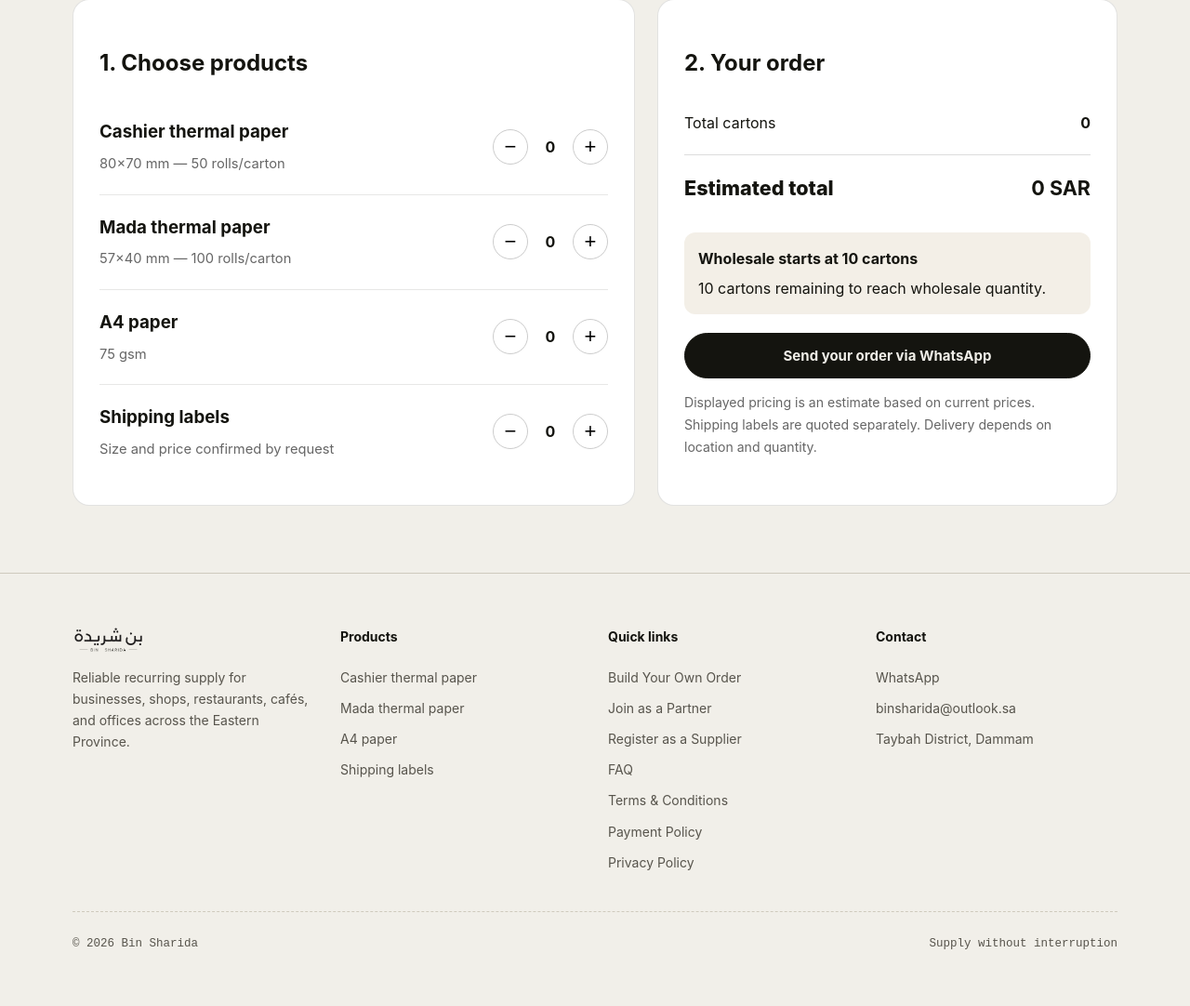
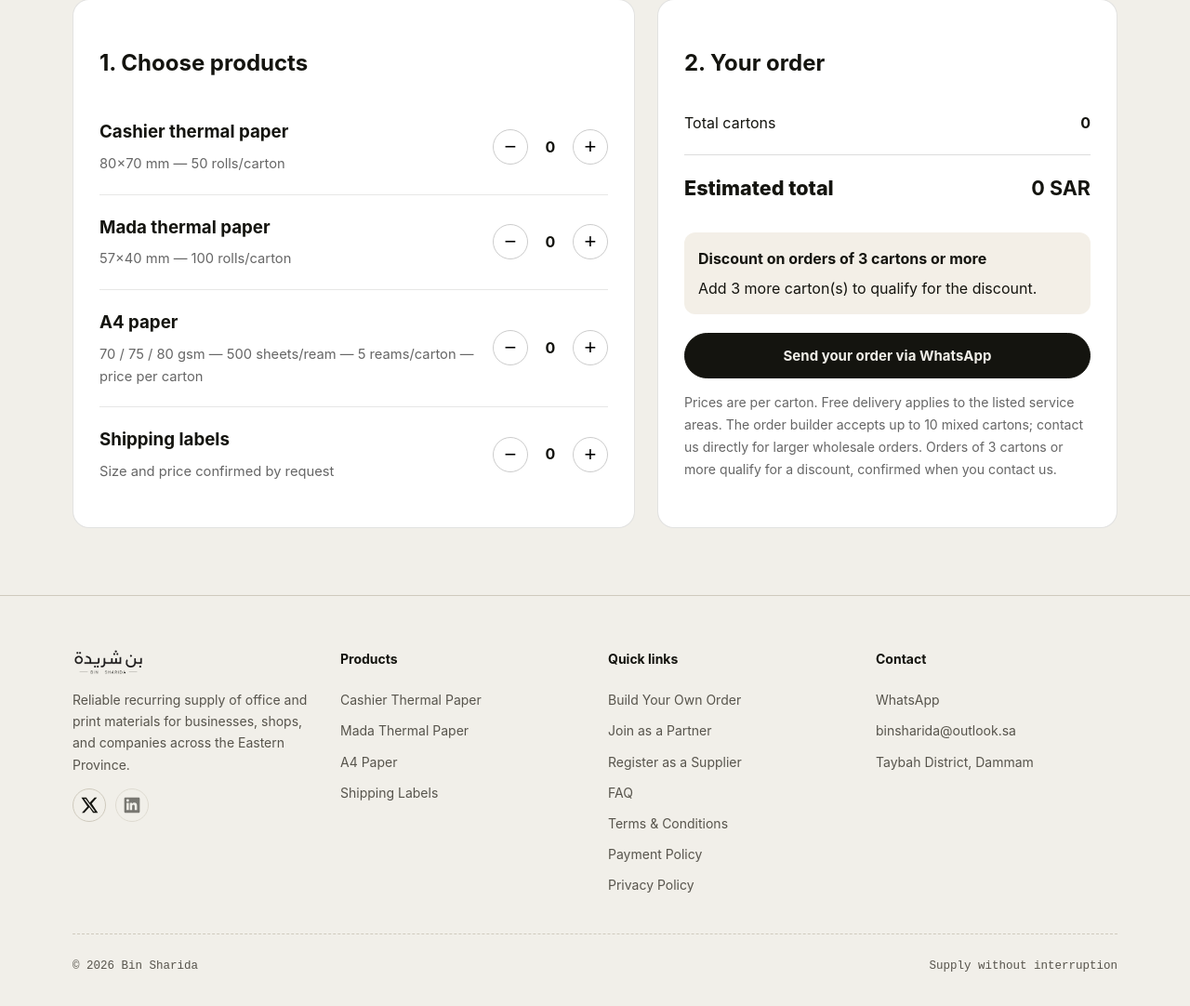
Before and after one commit to dasdossary-eng/waseet, a plain HTML site: page en/calculator.html in a window 1280 px wide. Shown: the part 416-1498 px from the top of the page at 93% size. Before the commit the page ends 1473 px from the top, so only its background shows below. Drawn offline with Linux system fonts and the light colour scheme.

Commit message:
Match English order builder footer and simplify order offers

```diff
--- a/en/calculator.html
+++ b/en/calculator.html
@@ -14,19 +14,58 @@
 <section style="padding-top:0"><div class="wrap"><div class="bundle-grid"><div class="bundle-products"><h2>1. Choose products</h2>
 <div class="bundle-product" data-key="cashier" data-name="Cashier thermal paper" data-price="115"><div><h3>Cashier thermal paper</h3><p>80×70 mm — 50 rolls/carton</p></div><div class="qty-control"><button type="button" data-action="minus">−</button><output>0</output><button type="button" data-action="plus">+</button></div></div>
 <div class="bundle-product" data-key="mada" data-name="Mada thermal paper" data-price="75"><div><h3>Mada thermal paper</h3><p>57×40 mm — 100 rolls/carton</p></div><div class="qty-control"><button type="button" data-action="minus">−</button><output>0</output><button type="button" data-action="plus">+</button></div></div>
-<div class="bundle-product" data-key="a4" data-name="A4 paper" data-price="100"><div><h3>A4 paper</h3><p>75 gsm</p></div><div class="qty-control"><button type="button" data-action="minus">−</button><output>0</output><button type="button" data-action="plus">+</button></div></div>
+<div class="bundle-product" data-key="a4" data-name="A4 paper" data-price="100"><div><h3>A4 paper</h3><p>70 / 75 / 80 gsm — 500 sheets/ream — 5 reams/carton — price per carton</p></div><div class="qty-control"><button type="button" data-action="minus">−</button><output>0</output><button type="button" data-action="plus">+</button></div></div>
 <div class="bundle-product" data-key="labels" data-name="Shipping labels" data-price="0"><div><h3>Shipping labels</h3><p>Size and price confirmed by request</p></div><div class="qty-control"><button type="button" data-action="minus">−</button><output>0</output><button type="button" data-action="plus">+</button></div></div>
 </div>
-<div class="bundle-summary"><h2>2. Your order</h2><div id="summary"></div><div class="summary-line"><span>Total cartons</span><strong id="cartons">0</strong></div><div class="summary-line summary-total"><span>Estimated total</span><strong id="total">0 SAR</strong></div><div class="wholesale"><strong>Wholesale starts at 10 cartons</strong><span id="wholesaleText">Add more cartons to reach wholesale quantity.</span></div><button type="button" class="btn btn-primary whatsapp-order" id="sendOrder">Send your order via WhatsApp</button><p class="bundle-note">Displayed pricing is an estimate based on current prices. Shipping labels are quoted separately. Delivery depends on location and quantity.</p></div>
+<div class="bundle-summary"><h2>2. Your order</h2><div id="summary"></div><div class="summary-line"><span>Total cartons</span><strong id="cartons">0</strong></div><div class="summary-line summary-total"><span>Estimated total</span><strong id="total">0 SAR</strong></div><div class="wholesale"><strong id="offerTitle">Discount on orders of 3 cartons or more</strong><span id="wholesaleText">Combine 3 cartons or more across any products to qualify for a discount, confirmed when you contact us.</span></div><button type="button" class="btn btn-primary whatsapp-order" id="sendOrder">Send your order via WhatsApp</button><p class="bundle-note">Prices are per carton. Free delivery applies to the listed service areas. The order builder accepts up to 10 mixed cartons; contact us directly for larger wholesale orders. Orders of 3 cartons or more qualify for a discount, confirmed when you contact us.</p></div>
 </div></div></section></main>
-<footer><div class="wrap"><div class="footer-grid"><div class="footer-brand"><img src="../assets/logo.png" alt="Bin Sharida" /><p>Reliable recurring supply for businesses, shops, restaurants, cafés, and offices across the Eastern Province.</p></div><div class="footer-col"><h4>Products</h4><a href="./thermal.html">Cashier thermal paper</a><a href="./mada.html">Mada thermal paper</a><a href="./a4.html">A4 paper</a><a href="./labels.html">Shipping labels</a></div><div class="footer-col"><h4>Quick links</h4><a href="./calculator.html">Build Your Own Order</a><a href="./partners.html">Join as a Partner</a><a href="./suppliers.html">Register as a Supplier</a><a href="./faq.html">FAQ</a><a href="./terms.html">Terms & Conditions</a><a href="./payment.html">Payment Policy</a><a href="./privacy.html">Privacy Policy</a></div><div class="footer-col"><h4>Contact</h4><a href="https://wa.me/966591342020" target="_blank" rel="noopener">WhatsApp</a><a href="mailto:binsharida@outlook.sa">binsharida@outlook.sa</a><span>Taybah District, Dammam</span></div></div><div class="footer-bottom"><span>© 2026 Bin Sharida</span><span>Supply without interruption</span></div></div></footer>
+<footer>
+      <div class="wrap">
+        <div class="footer-grid">
+          <div class="footer-brand">
+            <img src="../assets/logo.png" alt="Bin Sharida" />
+            <p>Reliable recurring supply of office and print materials for businesses, shops, and companies across the Eastern Province.</p>
+            <div class="social-icons" aria-label="Social media"><a class="social-icon" href="https://x.com/binsharida_sa" target="_blank" rel="noopener" aria-label="X — @binsharida_sa" title="X"><svg viewBox="0 0 24 24" aria-hidden="true"><path d="M18.9 2H22l-6.78 7.75L23.2 22h-6.25l-4.9-7.42L5.56 22H2.43l7.25-8.29L1.8 2h6.4l4.43 6.77L18.9 2Zm-1.1 18h1.73L7.27 3.9H5.42L17.8 20Z"/></svg></a><span class="social-icon" aria-label="LinkedIn profile coming soon" aria-disabled="true" title="LinkedIn"><svg viewBox="0 0 24 24" aria-hidden="true"><path d="M20.45 2H3.55C2.69 2 2 2.68 2 3.52v16.96c0 .84.69 1.52 1.55 1.52h16.9c.86 0 1.55-.68 1.55-1.52V3.52c0-.84-.69-1.52-1.55-1.52ZM7.93 18.34H4.96V9h2.97v9.34ZM6.45 7.73a1.72 1.72 0 1 1 0-3.44 1.72 1.72 0 0 1 0 3.44Zm11.9 10.61h-2.96v-4.54c0-1.08-.02-2.46-1.5-2.46-1.5 0-1.73 1.17-1.73 2.38v4.62H9.2V9h2.84v1.28h.04c.4-.73 1.36-1.5 2.8-1.5 3 0 3.56 1.97 3.56 4.54v5.02Z"/></svg></span></div>
+          </div>
+          <div class="footer-col">
+            <h4>Products</h4>
+            <a href="./thermal.html">Cashier Thermal Paper</a>
+            <a href="./mada.html">Mada Thermal Paper</a>
+            <a href="./a4.html">A4 Paper</a>
+            <a href="./labels.html">Shipping Labels</a>
+          </div>
+          <div class="footer-col">
+            <h4>Quick links</h4>
+            <a href="./calculator.html">Build Your Own Order</a>
+            <a href="./partners.html">Join as a Partner</a>
+            <a href="./suppliers.html">Register as a Supplier</a>
+            <a href="./faq.html">FAQ</a>
+            <a href="./terms.html">Terms & Conditions</a>
+            <a href="./payment.html">Payment Policy</a>
+            <a href="./privacy.html">Privacy Policy</a>
+          </div>
+          <div class="footer-col">
+            <h4>Contact</h4>
+            <a href="https://wa.me/966591342020" target="_blank" rel="noopener">WhatsApp</a>
+            <a href="mailto:binsharida@outlook.sa">binsharida@outlook.sa</a>
+            <span>Taybah District, Dammam</span>
+          </div>
+        </div>
+        <div class="footer-bottom">
+          <span>© 2026 Bin Sharida</span>
+          <span>Supply without interruption</span>
+        </div>
+      </div>
+    </footer>
 <script>
 const STORAGE_KEY='binSharidaOrderV1';
-const products=[...document.querySelectorAll('.bundle-product')],summary=document.getElementById('summary'),cartonsEl=document.getElementById('cartons'),totalEl=document.getElementById('total'),wholesaleText=document.getElementById('wholesaleText');
+const products=[...document.querySelectorAll('.bundle-product')],summary=document.getElementById('summary'),cartonsEl=document.getElementById('cartons'),totalEl=document.getElementById('total'),wholesaleText=document.getElementById('wholesaleText'),offerTitle=document.getElementById('offerTitle');
 let saved={};try{saved=JSON.parse(localStorage.getItem(STORAGE_KEY)||'{}')||{};}catch(e){saved={};}
-products.forEach(card=>{let qty=Math.max(0,parseInt(saved[card.dataset.key],10)||0);const out=card.querySelector('output');out.textContent=qty;card.querySelector('[data-action="minus"]').onclick=()=>{qty=Math.max(0,qty-1);out.textContent=qty;render()};card.querySelector('[data-action="plus"]').onclick=()=>{qty++;out.textContent=qty;render()};card._getQty=()=>qty;});
-function render(){summary.innerHTML='';let cartons=0,total=0,items=[],quantities={};products.forEach(c=>{const q=c._getQty();quantities[c.dataset.key]=q;if(q){const name=c.dataset.name,price=+c.dataset.price;cartons+=q;total+=q*price;items.push({name,q,price})}});try{localStorage.setItem(STORAGE_KEY,JSON.stringify(quantities))}catch(e){}items.forEach(i=>{const row=document.createElement('div');row.className='summary-line';row.innerHTML='<span>'+i.name+' × '+i.q+'</span><strong>'+(i.price?(i.q*i.price).toLocaleString()+' SAR':'By request')+'</strong>';summary.appendChild(row)});cartonsEl.textContent=cartons;totalEl.textContent=total.toLocaleString()+' SAR';wholesaleText.textContent=cartons>=10?'✓ Your order qualifies for wholesale pricing. We will confirm the final price on WhatsApp.':(10-cartons)+' cartons remaining to reach wholesale quantity.';return{cartons,total,items}}
+products.forEach(card=>{let qty=Math.max(0,parseInt(saved[card.dataset.key],10)||0);const out=card.querySelector('output');out.textContent=qty;card.querySelector('[data-action="minus"]').onclick=()=>{qty=Math.max(0,qty-1);out.textContent=qty;render()};card.querySelector('[data-action="plus"]').onclick=()=>{const current=products.reduce((sum,p)=>sum+p._getQty(),0);if(current>=10){alert('The order builder limit is 10 cartons. Contact us for larger wholesale orders.');return;}qty++;out.textContent=qty;render()};card._getQty=()=>qty;});
+function render(){summary.innerHTML='';let cartons=0,total=0,items=[],quantities={};products.forEach(c=>{const q=c._getQty();quantities[c.dataset.key]=q;if(q){const name=c.dataset.name,price=+c.dataset.price;cartons+=q;total+=q*price;items.push({name,q,price})}});try{localStorage.setItem(STORAGE_KEY,JSON.stringify(quantities))}catch(e){}items.forEach(i=>{const row=document.createElement('div');row.className='summary-line';row.innerHTML='<span>'+i.name+' × '+i.q+'</span><strong>'+(i.price?(i.q*i.price).toLocaleString()+' SAR':'By request')+'</strong>';summary.appendChild(row)});cartonsEl.textContent=cartons;totalEl.textContent=total.toLocaleString()+' SAR';if(cartons>=3){offerTitle.textContent='Your order qualifies for a discount';wholesaleText.textContent='Combine 3 or more cartons across any products. We will confirm your discount when you contact us.';}else{offerTitle.textContent='Discount on orders of 3 cartons or more';wholesaleText.textContent='Add '+(3-cartons)+' more carton(s) to qualify for the discount.';}return{cartons,total,items}}
 render();
-document.getElementById('sendOrder').onclick=()=>{const{cartons,total,items}=render();if(!cartons){alert('Choose at least one product.');return}const lines=['Hello, I would like to build an order from Bin Sharida:'];items.forEach(i=>lines.push('- '+i.name+': '+i.q+' carton(s)'));lines.push('Total cartons: '+cartons);if(total)lines.push('Estimated total: '+total+' SAR');if(cartons>=10)lines.push('10+ cartons — please confirm wholesale pricing and delivery.');lines.push('Please contact me to confirm the order.');window.open('https://wa.me/966591342020?text='+encodeURIComponent(lines.join('\n')),'_blank','noopener')};
+document.getElementById('sendOrder').onclick=()=>{const{cartons,total,items}=render();if(!cartons){alert('Choose at least one product.');return}const lines=['Hello, I would like to build an order from Bin Sharida:'];items.forEach(i=>lines.push('- '+i.name+': '+i.q+' carton(s)'));lines.push('Total cartons: '+cartons);if(total)lines.push('Estimated total: '+total+' SAR');if(cartons>=3)lines.push('Please confirm the discount applicable to my order.');
+if(cartons===10)lines.push('I have reached the 10-carton order-builder limit.');
+if(cartons>=10)lines.push('For quantities above 10 cartons, please provide a wholesale quote.');lines.push('Please contact me to confirm the order.');window.open('https://wa.me/966591342020?text='+encodeURIComponent(lines.join('\n')),'_blank','noopener')};
 </script>
 </body></html>
```
